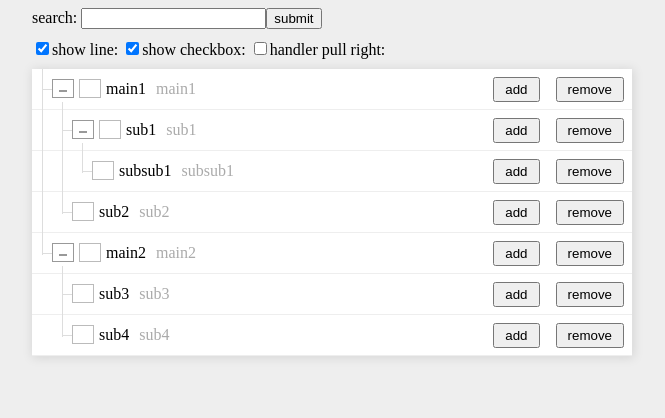
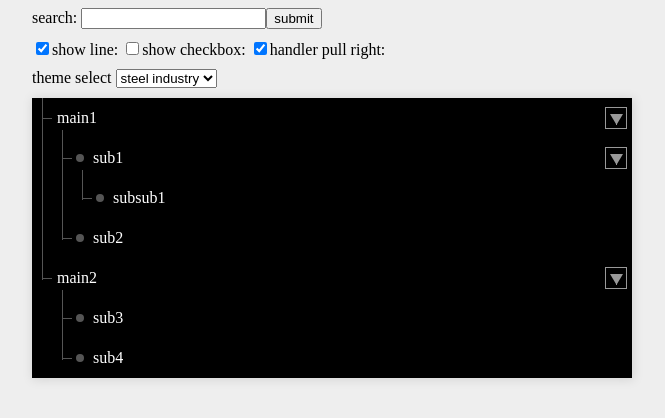
Before and after one commit to proudsmart/ps-components, a website: page example.html in a window 1280 px wide. Shown: the whole page, without its empty margins (308-973 px from the left). Drawn offline with Linux system fonts and the light colour scheme.

Commit message:
ps-tree ver 1.0.1

```diff
--- a/example.html
+++ b/example.html
@@ -8,6 +8,7 @@
     Title</title>
   <script src="dist/ps-tree.js"></script>
   <link rel="stylesheet" type="text/css" href="dist/css/ps-tree-basic.css" />
+  <link rel="stylesheet" type="text/css" href="dist/css/themes/ps-tree-industry.css" />
   <style>
     body {
       background-color : #eee;
@@ -24,6 +25,13 @@
       <input type="checkbox" id="hasCheckbox"/><span>show checkbox: </span>
       <input type="checkbox" id="pullright"/><span>handler pull right: </span>
     </div>
+    <div style="padding : 0 0 10px 0;">
+      <span>theme select</span>
+      <select id="theme">
+        <option value="">basic</option>
+        <option value="steel-industry">steel industry</option>
+      </select>
+    </div>
     <div id="ps-tree"></div>
   </div>
   <!--  -->
@@ -34,32 +42,40 @@
     var hasline = document.getElementById("hasLine");
     var hasCheckbox = document.getElementById("hasCheckbox");
     var pullright = document.getElementById("pullright");
+    var theme = document.getElementById("theme");
+    var themeCache;
     hasline.setAttribute("checked", "checked");
-    hasCheckbox.setAttribute("checked", "checked");
+    pullright.setAttribute("checked", "checked");
     var data = [{
       label : "main1",
       children : [{
+        icon : "circle",
         label : "sub1",
         children : [{
+          icon : "circle",
           label : "subsub1"
         }]
       },{
+        icon : "circle",
         label : "sub2"
       }]
     },{
       label : "main2",
       children : [{
+        icon : "circle",
         label : "sub3"
       },{
+        icon : "circle",
         label : "sub4"
       }]
     }]
     var tree = psTree(dom, {
       showline : true,
       data : data,
-      themes : "show-line show-checkbox",
+      themes : "show-line folder-pull-right steel-industry",
       on : {
         init : function(event){
+          /**
           var cur = this;
           var group = this.createGroup("group");
           var text = this.createText("a", event.node.label, {
@@ -80,13 +96,19 @@
           group.appendChild(text);
           group.appendChild(removeBtn);
           group.appendChild(addBtn);
-          this.render(group);
+          this.render(group);*/
         },
         click : function(event){
-          console.log(this.getAllChecked());
+          if(this.children){
+            event.preventDefault();
+            this.toggle();
+          } else {
+            console.log(this);
+          };
         }
       }
     });
+    themeCache = theme.value = "steel-industry";
     pullright.onchange = function(e){
       if(this.checked == true){
         tree.addtheme("folder-pull-right");
@@ -108,8 +130,19 @@
         tree.removetheme("show-checkbox");
       }
     }
-    btn.onclick = function(e){
-      tree.search(input.value);
+    hasCheckbox.onchange = function(e){
+      if(this.checked == true){
+        tree.addtheme("show-checkbox");
+      } else {
+        tree.removetheme("show-checkbox");
+      }
+    }
+    theme.onchange = function(){
+      if(typeof themeCache == "string" && themeCache.length > 0){
+        tree.removetheme(themeCache);
+      };
+      tree.addtheme(this.value);
+      themeCache = this.value;
     };
   </script>
 </body>
```
Also changed, not shown: package.json (added, +22 -0 lines), dist/css/ps-tree-basic.css, dist/css/themes/ps-tree-industry.css (added), dist/css/themes/ps-tree-menu.css (deleted), dist/ps-tree.js.
